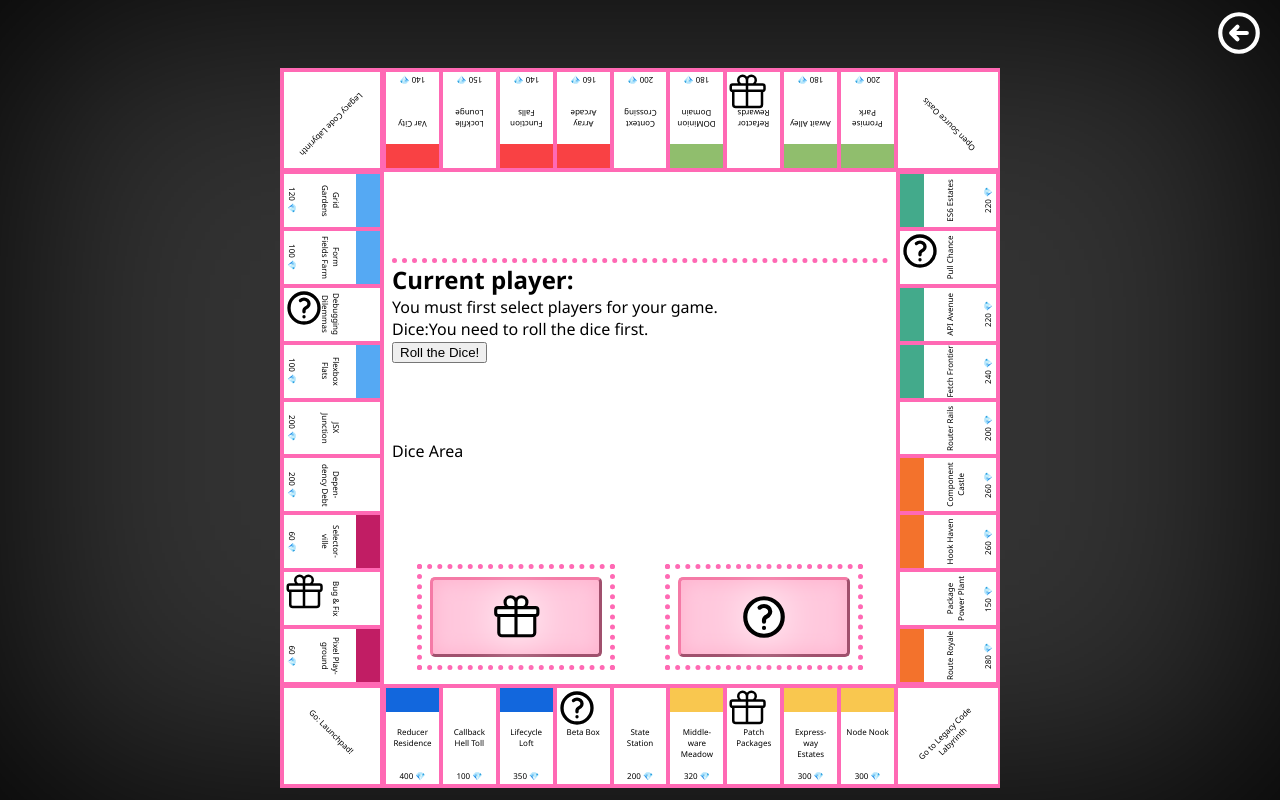
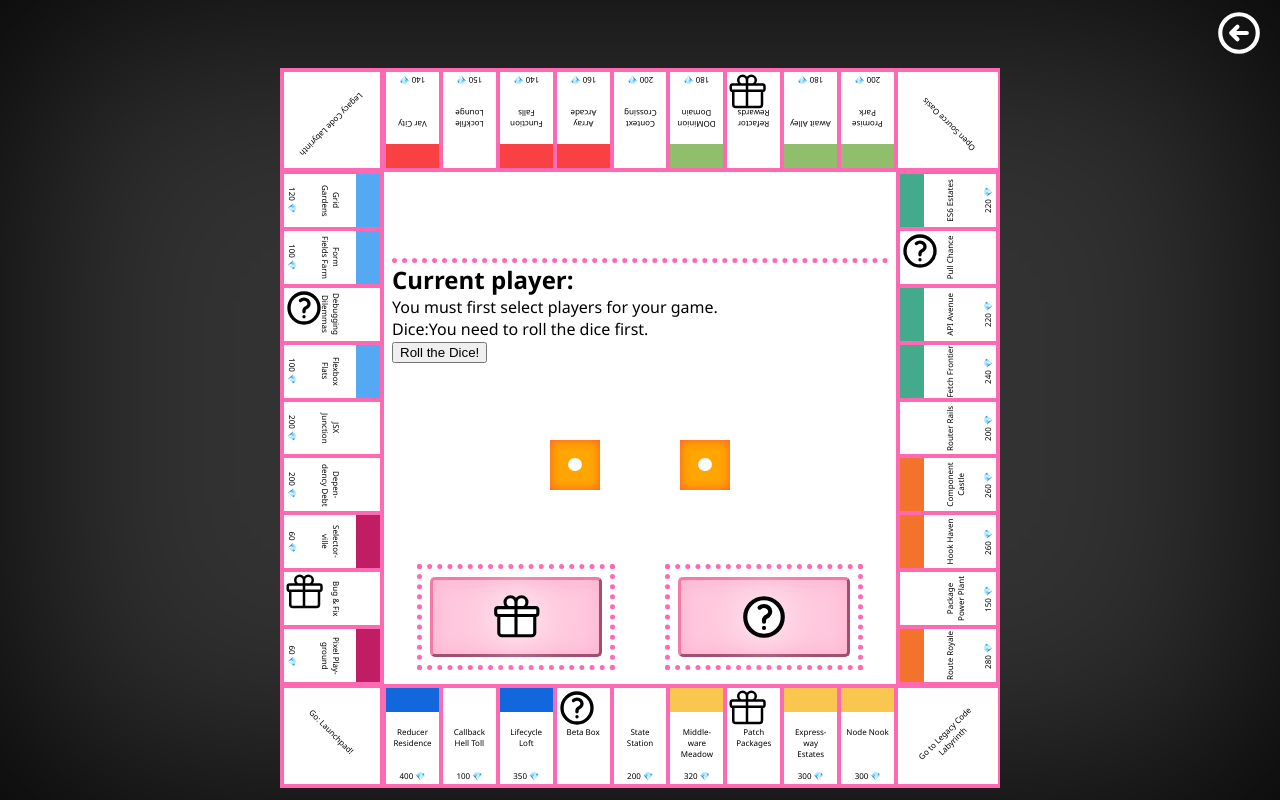
Before and after one commit to mbosselmann/pyropoly, a Next.js app: page /board in a window 1280 px wide. Built offline with nearby package versions, Linux system fonts and the light colour scheme.

Commit message:
Create dice component

```diff
--- /dev/null
+++ b/src/components/Board/Dice.tsx
@@ -0,0 +1,188 @@
+import { useState } from "react";
+import styled from "styled-components";
+
+const Container = styled.div`
+  width: 50px;
+  height: 50px;
+  position: relative;
+`;
+
+const Cube = styled.div`
+  width: 100%;
+  height: 100%;
+  transform-style: preserve-3d;
+  transition: transform 6s;
+  border-radius: 3px;
+`;
+
+const Side = styled.div<{ $variant: string }>`
+  background-color: var(--blazing-orange);
+  position: absolute;
+  width: 50px;
+  height: 50px;
+  padding: 5px;
+  font-family: Arial, Helvetica, sans-serif;
+  text-align: center;
+  box-shadow: inset 0 0 10px var(--fiery-red);
+  overflow: hidden;
+  text-align: center;
+  transform-origin: center;
+  color: #fff;
+  display: grid;
+  grid-template: repeat(3, 1fr) / repeat(3, 1fr);
+  grid-template-areas:
+    "a . c"
+    "e g f"
+    "d . b";
+
+  ${({ $variant }) => {
+    switch ($variant) {
+      case "front":
+        return `transform: rotateY(0deg) translateZ(25px);
+                & :first-child {
+                    grid-area: g;
+                }`;
+      case "back":
+        return `transform: rotateY(180deg) translateZ(25px);
+                & :nth-child(1) {
+                    grid-area: a;
+                    }
+                & :nth-child(2) {
+                    grid-area: b;
+                }`;
+      case "right":
+        return `transform: rotateY(90deg) translateZ(25px);
+                & :nth-child(1) {
+                    grid-area: a;
+                }
+                & :nth-child(2) {
+                    grid-area: g;
+                }
+                & :nth-child(3) {
+                    grid-area: b;
+                }`;
+
+      case "left":
+        return `transform: rotateY(-90deg) translateZ(25px);
+                & :nth-child(1) {
+                    grid-area: a;
+                }
+                & :nth-child(2) {
+                    grid-area: d;
+                }
+                & :nth-child(3) {
+                    grid-area: c;
+                }
+                & :nth-child(4) {
+                    grid-area: b;
+                }`;
+      case "top":
+        return `transform: rotateX(90deg) translateZ(25px);
+                & :nth-child(1) {
+                    grid-area: a;
+                }
+                & :nth-child(2) {
+                    grid-area: c;
+                }
+                & :nth-child(3) {
+                    grid-area: g;
+                }
+                & :nth-child(4) {
+                    grid-area: d;
+                }
+                & :nth-child(5) {
+                    grid-area: b;
+                }`;
+      case "bottom":
+        return `transform: rotateX(-90deg) translateZ(25px);
+                & :nth-child(1) {
+                    grid-area: a;
+                }
+                & :nth-child(2) {
+                    grid-area: c;
+                }
+                & :nth-child(3) {
+                    grid-area: e;
+                }
+                & :nth-child(4) {
+                    grid-area: f;
+                }
+                & :nth-child(5) {
+                    grid-area: d;
+                }
+
+                & :nth-child(6) {
+                    grid-area: b;
+                }`;
+    }
+  }}
+`;
+
+const Dot = styled.div`
+  width: 100%;
+  height: 100%;
+  background-color: #fff;
+  border-radius: 50%;
+`;
+
+const min = 1;
+const max = 24;
+
+function getRandom(max: number, min: number) {
+  return (Math.floor(Math.random() * (max - min)) + min) * 90;
+}
+
+export default function Dice() {
+  const [rotation, setRotation] = useState({ x: 0, y: 0 });
+
+  const handleClick = () => {
+    const xRand = getRandom(max, min);
+    const yRand = getRandom(max, min);
+
+    setRotation({ x: xRand, y: yRand });
+  };
+  return (
+    <Container>
+      <Cube
+        onClick={handleClick}
+        style={{
+          transform: `rotateX(${rotation.x}deg) rotateY(${rotation.y}deg)`,
+        }}
+      >
+        <Side $variant="front">
+          <Dot />
+        </Side>
+        <Side $variant="back">
+          <Dot />
+          <Dot />
+        </Side>
+        <Side $variant="right">
+          <Dot />
+          <Dot />
+          <Dot />
+        </Side>
+        <Side $variant="left">
+          <Dot />
+          <Dot />
+          <Dot />
+          <Dot />
+        </Side>
+        <Side $variant="top">
+          <Dot />
+          <Dot />
+          <Dot />
+          <Dot />
+          <Dot />
+        </Side>
+        <Side $variant="bottom">
+          <Dot />
+          <Dot />
+          <Dot />
+          <Dot />
+          <Dot />
+          <Dot />
+        </Side>
+      </Cube>
+    </Container>
+  );
+}
--- a/src/components/Board/GameCenter/DiceArea.tsx
+++ b/src/components/Board/GameCenter/DiceArea.tsx
@@ -1,3 +1,16 @@
+import styled from "styled-components";
+import Dice from "../Dice";
+
+const Area = styled.div`
+  display: flex;
+  justify-content: center;
+  gap: 5rem;
+`;
+
 export default function DiceArea() {
-  return <div> Dice Area</div>;
+  return (
+    <Area>
+      <Dice /> <Dice />
+    </Area>
+  );
 }
```
